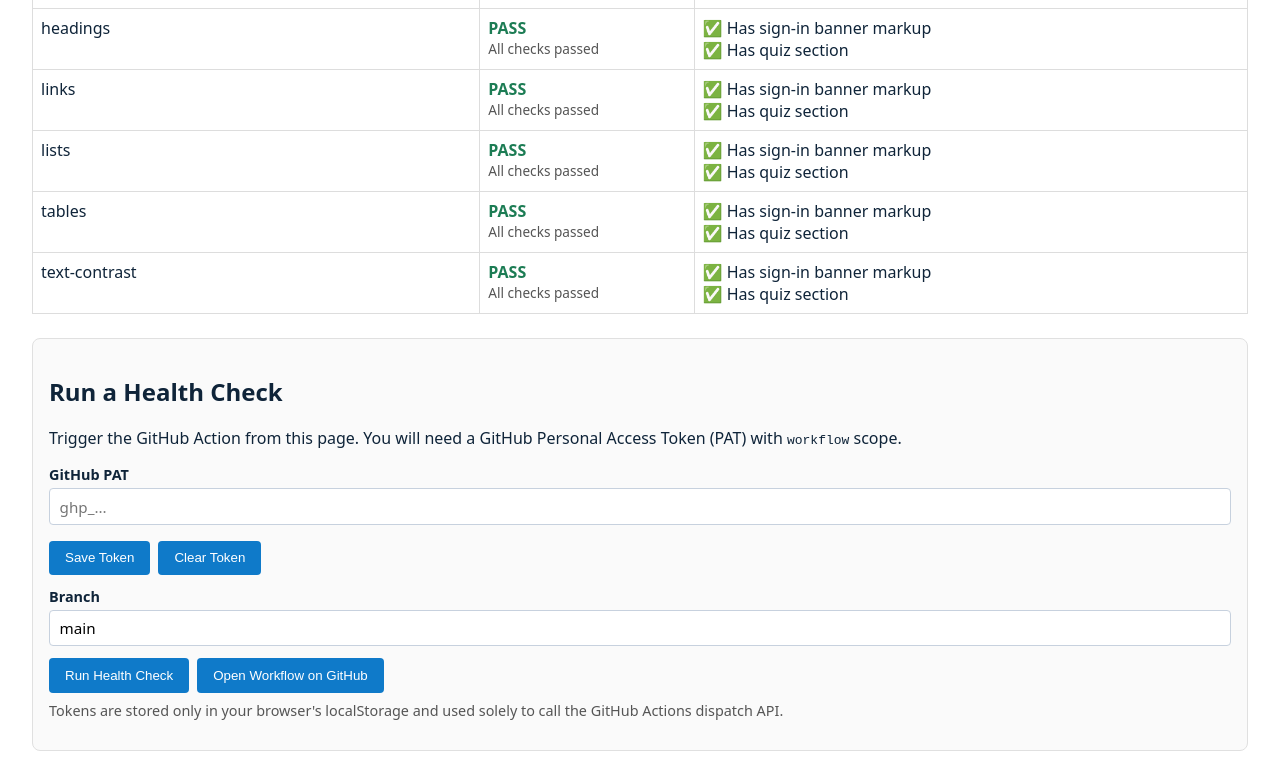
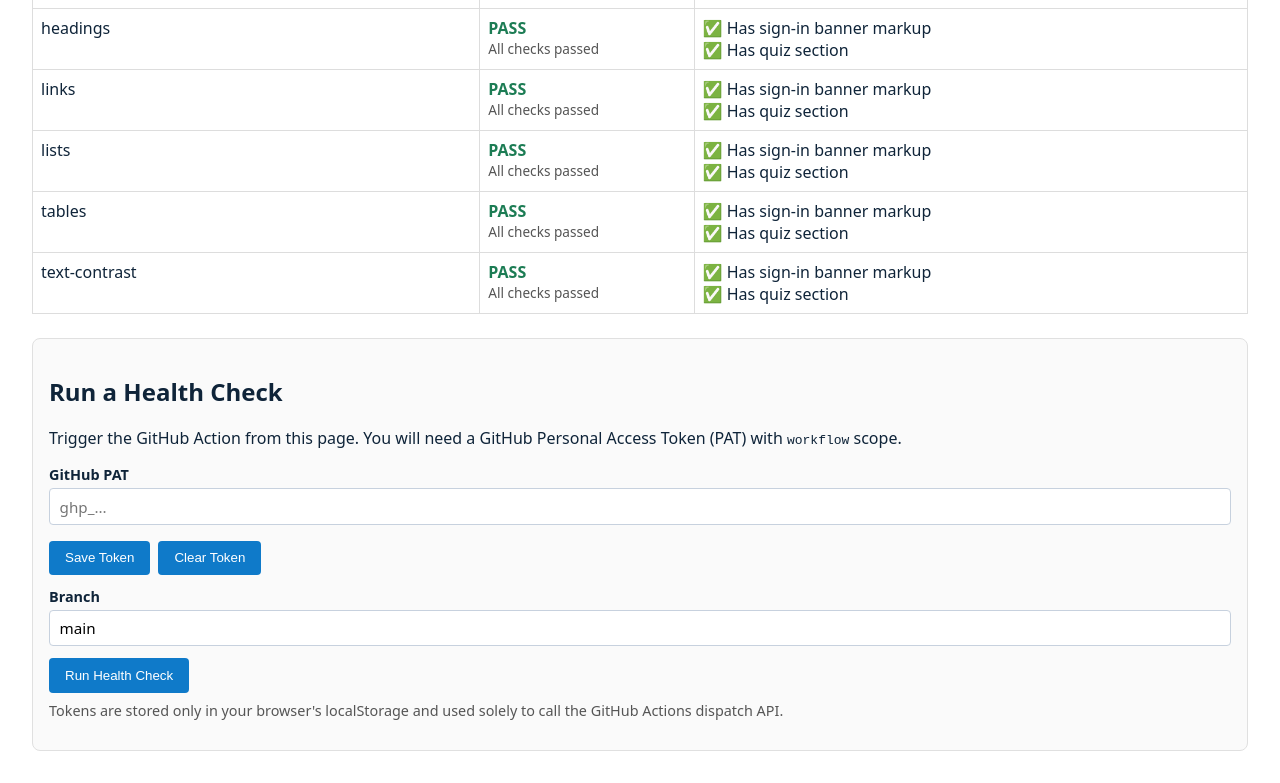
Before and after one commit to gjoeckel/ncas-usu-canvas, a browser extension: page docs/health-dashboard/index.html in a window 1280 px wide. Shown: the part 768-1551 px from the top of the page. Drawn offline with Linux system fonts and the light colour scheme.

Commit message:
Remove GitHub workflow link from dashboard

```diff
--- a/docs/health-dashboard/index.html
+++ b/docs/health-dashboard/index.html
@@ -126,7 +126,6 @@
       </div>
       <div class="run-controls">
         <button id="run-button" onclick="runHealthCheck()">Run Health Check</button>
-        <button id="workflow-button" type="button" onclick="openWorkflow()">Open Workflow on GitHub</button>
       </div>
       <p class="note">
         Tokens are stored only in your browser's localStorage and used solely to call the GitHub Actions dispatch API.
@@ -367,11 +366,6 @@
         return new Promise((resolve) => setTimeout(resolve, ms));
       }
 
-      function openWorkflow() {
-        const workflowUrl = `https://github.com/${getRepoOwner()}/ncas-usu-canvas/actions/workflows/canvas-health-check.yml`;
-        window.open(workflowUrl, '_blank');
-      }
-
       loadResults();
       restoreInputs();
     </script>
```
